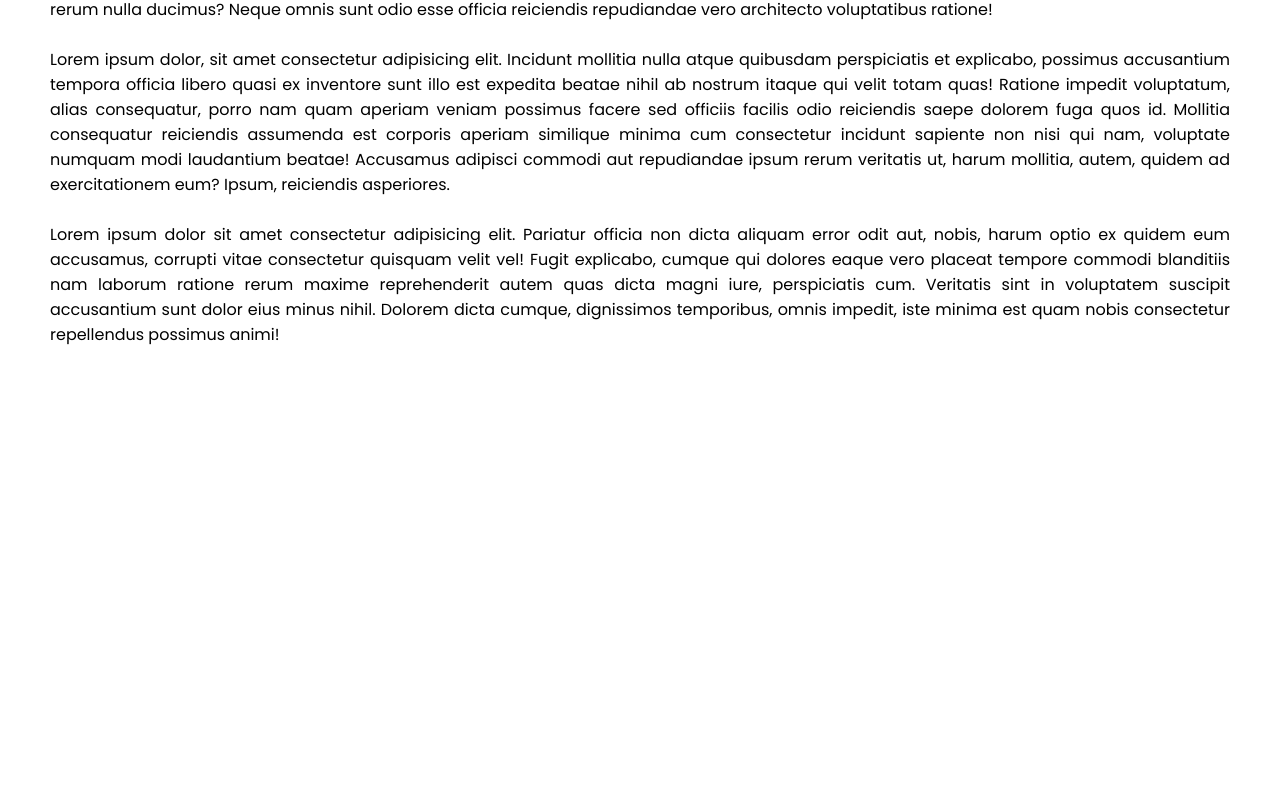
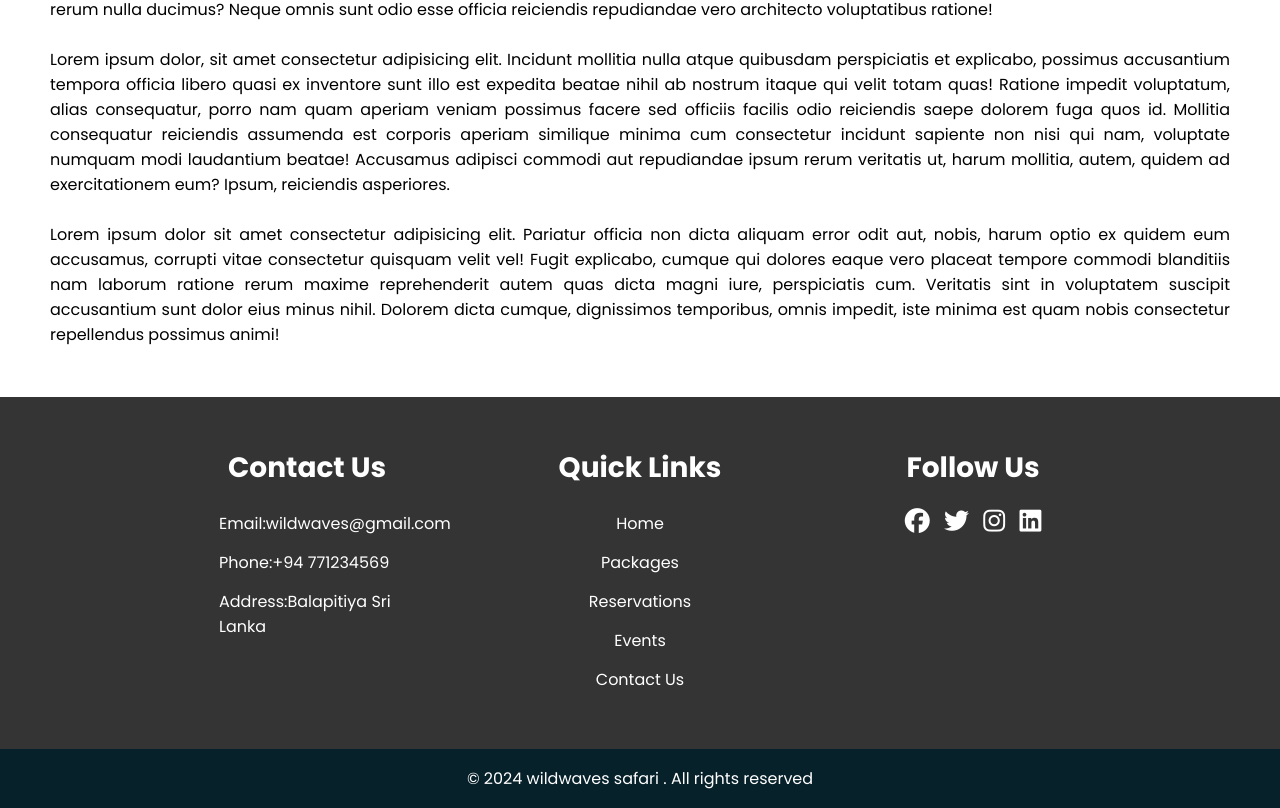
Before and after one commit to ashenamantha122/wildwavesafari, a plain HTML site: page terms.html in a window 1280 px wide. Shown: the part 1078-1886 px from the top of the page. Before the commit the page ends 1475 px from the top, so only its background shows below. Drawn offline with Linux system fonts and the light colour scheme.

Commit message:
Add files via upload

```diff
--- a/terms.html
+++ b/terms.html
@@ -4,8 +4,9 @@
     <meta charset="UTF-8" />
     <meta name="viewport" content="width=device-width, initial-scale=1.0" />
     <title>Terms & Conditions || WildWaveSafari</title>
-    <link rel="stylesheet" href="styles/terms.css" />
+    <link rel="stylesheet" href="styles/terms.css" >
     <link rel="stylesheet" href="styles/index.css">
+    <link rel="stylesheet" href="styles/footer.css">
     <script
       src="https://kit.fontawesome.com/78ca3a369e.js"
       crossorigin="anonymous"
@@ -116,5 +117,37 @@
         consectetur repellendus possimus animi!
       </p>
     </div>
+    <footer>
+      <div class="footer-container">
+          <div class="footer-content">
+              <h3>Contact Us</h3>
+              <p>Email:wildwaves@gmail.com</p>
+              <p>Phone:+94 771234569</p>
+              <p>Address:Balapitiya Sri Lanka</p>
+          </div>
+          <div class="footer-content">
+              <h3>Quick Links</h3>
+               <ul class="list">
+                  <li><a href="index.html">Home</a></li>
+                  <li><a href="">Packages</a></li>
+                  <li><a href="">Reservations</a></li>
+                  <li><a href="">Events</a></li>
+                  <li><a href="">Contact Us</a></li>
+               </ul>
+          </div>
+          <div class="footer-content">
+              <h3>Follow Us</h3>
+              <ul class="social-icons">
+               <li><a href=""><i class="fab fa-facebook"></i></a></li>
+               <li><a href=""><i class="fab fa-twitter"></i></a></li>
+               <li><a href=""><i class="fab fa-instagram"></i></a></li>
+               <li><a href=""><i class="fab fa-linkedin"></i></a></li>
+              </ul>
+              </div>
+      </div>
+      <div class="bottom-bar">
+          <p>&copy; 2024 wildwaves safari . All rights reserved</p>
+      </div>
+  </footer>
   </body>
 </html>
```
Also changed, not shown: about.html (+33 -0 lines), privacy.html (+34 -1 lines).
